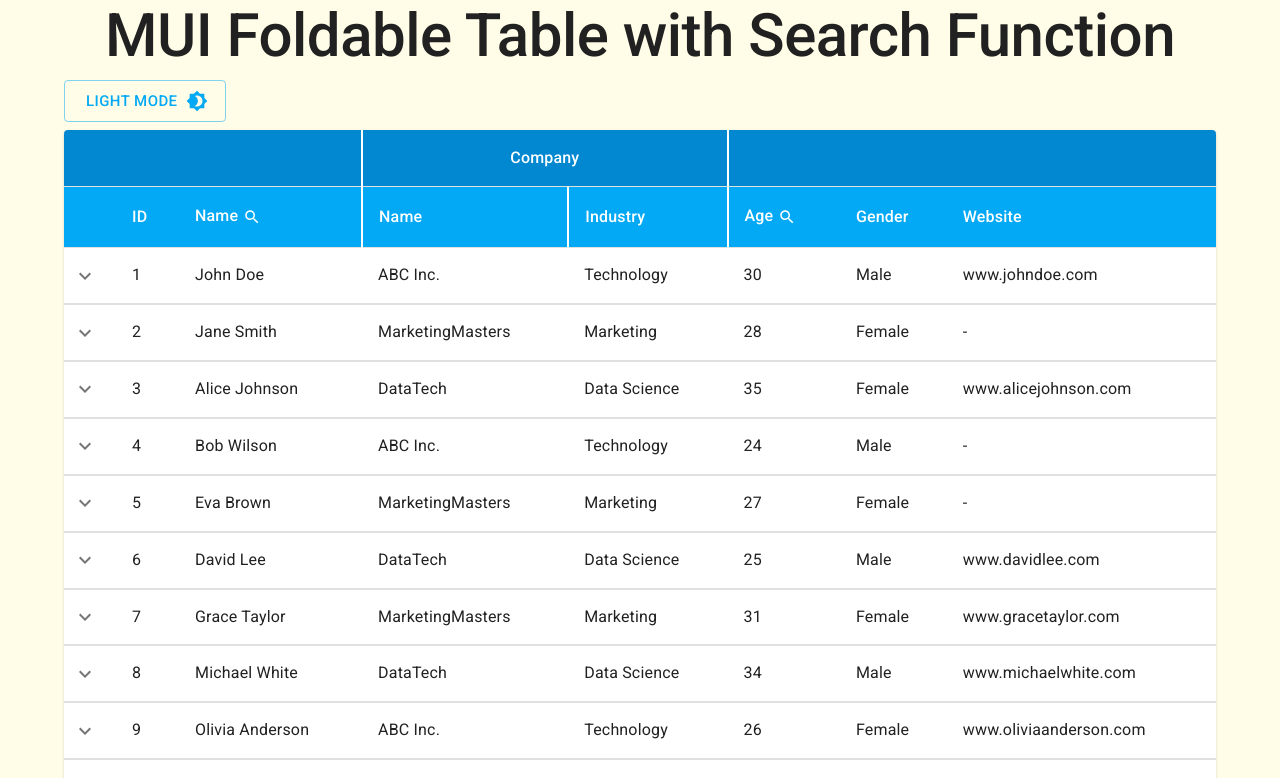
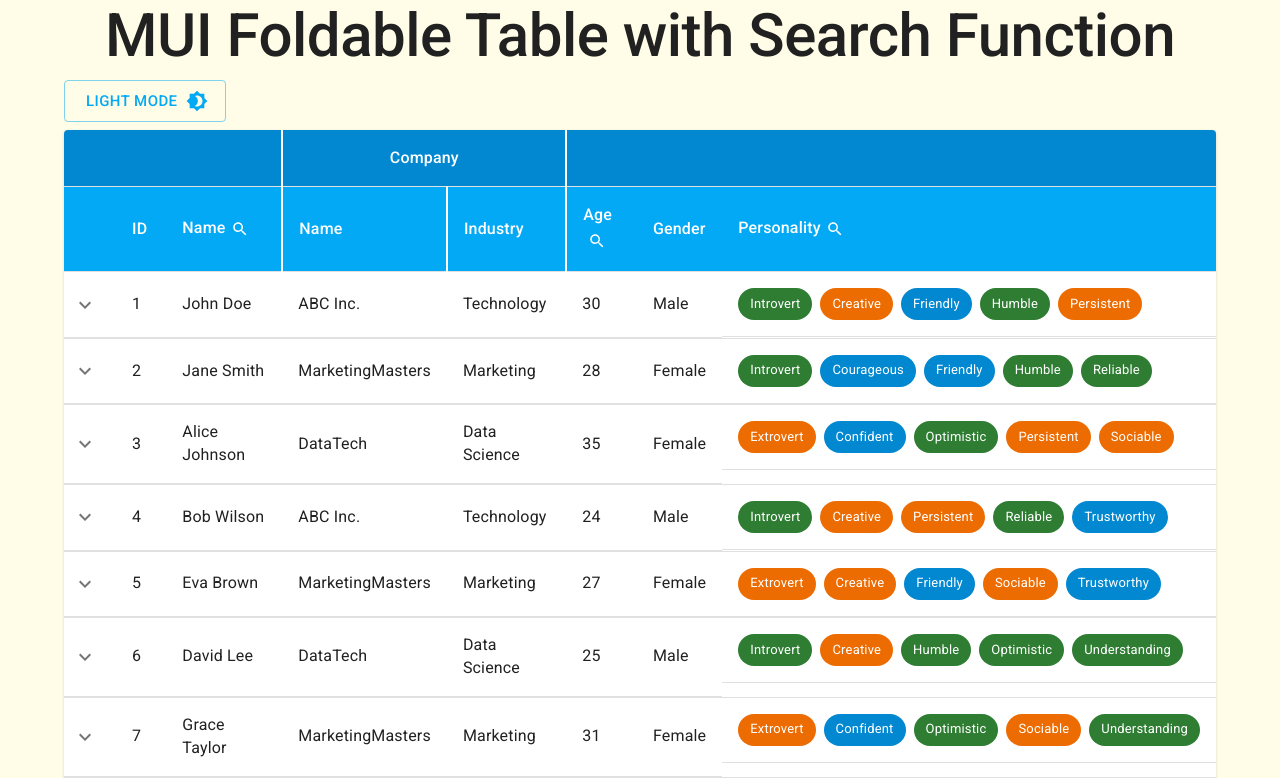
Before and after one commit to Joy-Honchan/mui-foldable-table, a React (Vite) app: page / in a window 1280 px wide. Shown: the top 778 px of the page. Built offline with nearby package versions, Linux system fonts and the light colour scheme.

Commit message:
feat: render personality tag

```diff
--- a/src/App.tsx
+++ b/src/App.tsx
@@ -97,8 +97,24 @@ const TableContainer = () => {
         label: 'Gender'
       },
       {
-        field: 'website',
-        label: 'Website'
+        field: 'personality',
+        label: 'Personality',
+        type: 'multitag',
+        tags: [
+          'Introvert',
+          'Creative',
+          'Friendly',
+          'Humble',
+          'Persistent',
+          'Courageous',
+          'Reliable',
+          'Extrovert',
+          'Confident',
+          'Optimistic',
+          'Sociable',
+          'Trustworthy',
+          'Understanding'
+        ]
       }
     ],
     []
--- a/src/components/FoldableTable/FoldableRow.tsx
+++ b/src/components/FoldableTable/FoldableRow.tsx
@@ -4,7 +4,7 @@ import InnerTable from './InnerTable.tsx'
 import KeyboardArrowDownIcon from '@mui/icons-material/KeyboardArrowDown'
 import KeyboardArrowUpIcon from '@mui/icons-material/KeyboardArrowUp'
 import DataType, { ColItemType } from '../../type.ts'
-import displayData from '../../utils/displayData.ts'
+import displayData from '../../utils/displayData.tsx'
 
 interface PropType {
   open: boolean
@@ -47,8 +47,11 @@ const FoldableRow = ({
           </IconButton>
         </TableCell>
         {columns.map((item, index) => (
-          <TableCell key={index}>
-            {displayData(item.field, singleRowData)}
+          <TableCell
+            sx={'tags' in item ? { display: 'flex', gap: 1 } : null}
+            key={index}
+          >
+            {displayData(item, singleRowData)}
           </TableCell>
         ))}
       </TableRow>
--- a/src/components/FoldableTable/InnerTable.tsx
+++ b/src/components/FoldableTable/InnerTable.tsx
@@ -2,7 +2,7 @@ import { useMemo } from 'react'
 import { Table, TableBody, TableCell, TableHead, TableRow } from '@mui/material'
 import DataType, { ColItemType } from '../../type.ts'
 import getColumnGroup from '../../utils/getColumnGroup.ts'
-import displayData from '../../utils/displayData.ts'
+import displayData from '../../utils/displayData.tsx'
 
 interface PropType {
   innerRowData: Partial<DataType>
@@ -72,9 +72,7 @@ const InnerTable = ({ innerRowData, innerColumns }: PropType) => {
         >
           <TableCell />
           {innerColumns.map((item, index) => (
-            <TableCell key={index}>
-              {displayData(item.field, innerRowData)}
-            </TableCell>
+            <TableCell key={index}>{displayData(item, innerRowData)}</TableCell>
           ))}
         </TableRow>
       </TableBody>
--- /dev/null
+++ b/src/components/FoldableTable/PersonalityTag.tsx
@@ -0,0 +1,12 @@
+import { Chip } from '@mui/material'
+interface PropType {
+  label: string
+  index: number
+}
+const PersonalityTag = ({ label, index }: PropType) => {
+  const bgColor =
+    index % 3 === 0 ? 'success' : index % 3 === 1 ? 'warning' : 'info'
+  return <Chip label={label} color={bgColor} />
+}
+
+export default PersonalityTag
--- a/src/components/FoldableTable/PopoverContent.tsx
+++ b/src/components/FoldableTable/PopoverContent.tsx
@@ -10,7 +10,7 @@ import {
   Slider,
   Typography
 } from '@mui/material'
-import { ColItemType } from '../../type'
+import { ColItemType, SliderColItemType } from '../../type'
 import CloseIcon from '@mui/icons-material/Close'
 import { SearchParamContext } from '../../context/searchParamContext'
 
@@ -18,7 +18,7 @@ interface PropType {
   colItem?: ColItemType
 }
 const PopoverContent = ({ colItem }: PropType) => {
-  if (!colItem) return null
+  if (!colItem || !('type' in colItem)) return null
   // const { searchParams, clearSearchParam, handleSearchParam } =
   //   useContext(SearchParamContext)
   // const value = useMemo(
@@ -127,9 +127,9 @@ const SliderInputContent = ({
 }: {
   field: ColItemType['field']
   label: ColItemType['label']
-  marks: ColItemType['marks']
-  min: ColItemType['min']
-  max: ColItemType['max']
+  marks: SliderColItemType['marks']
+  min: SliderColItemType['min']
+  max: SliderColItemType['max']
 }) => {
   const { searchParams, clearSearchParam, handleSearchParam } =
     useContext(SearchParamContext)
--- a/src/components/FoldableTable/TableHeadCell.tsx
+++ b/src/components/FoldableTable/TableHeadCell.tsx
@@ -8,7 +8,8 @@ interface PropType {
   handleIconClick: (event: MouseEvent<HTMLButtonElement>) => void
 }
 const TableHeadCell = ({ colItem, handleIconClick }: PropType) => {
-  const TypeIcon = colItem.type ? (
+  const TypeIcon =
+    'type' in colItem ? (
       <IconButton
         color="inherit"
         onClick={handleIconClick}
--- a/src/components/ModeToggle.tsx
+++ b/src/components/ModeToggle.tsx
@@ -1,7 +1,7 @@
 import { useContext } from 'react'
 import { useTheme } from '@mui/material/styles'
 import { ColorModeContext } from '../context/ThemeContext'
-import { Box, Button, IconButton } from '@mui/material'
+import { Box, Button } from '@mui/material'
 import Brightness4Icon from '@mui/icons-material/Brightness4'
 import Brightness7Icon from '@mui/icons-material/Brightness7'
 
--- a/src/context/ThemeContext.tsx
+++ b/src/context/ThemeContext.tsx
@@ -130,6 +130,13 @@ const generateTheme = (mode: 'light' | 'dark') => {
               color: theme.palette.primary.light
             })
           }
+        },
+        MuiChip: {
+          styleOverrides: {
+            label: {
+              fontWeight: 500
+            }
+          }
         }
       }
     }
--- a/src/fakeData.json
+++ b/src/fakeData.json
@@ -10,7 +10,13 @@
             "city": "Boston"
         },
         "phone": "555-123-4567",
-        "website": "www.johndoe.com",
+        "personality": [
+            0,
+            1,
+            2,
+            3,
+            4
+        ],
         "company": {
             "name": "ABC Inc.",
             "industry": "Technology"
@@ -29,7 +35,13 @@
             "city": "Philadelphia"
         },
         "phone": "555-987-6543",
-        "website": "",
+        "personality": [
+            0,
+            5,
+            2,
+            3,
+            6
+        ],
         "company": {
             "name": "MarketingMasters",
             "industry": "Marketing"
@@ -48,7 +60,13 @@
             "city": "Miami"
         },
         "phone": "555-567-8901",
-        "website": "www.alicejohnson.com",
+        "personality": [
+            7,
+            8,
+            9,
+            4,
+            10
+        ],
         "company": {
             "name": "DataTech",
             "industry": "Data Science"
@@ -67,7 +85,13 @@
             "city": "Boston"
         },
         "phone": "555-234-5678",
-        "website": "",
+        "personality": [
+            0,
+            1,
+            4,
+            6,
+            11
+        ],
         "company": {
             "name": "ABC Inc.",
             "industry": "Technology"
@@ -86,7 +110,13 @@
             "city": "Philadelphia"
         },
         "phone": "555-345-6789",
-        "website": "",
+        "personality": [
+            7,
+            1,
+            2,
+            10,
+            11
+        ],
         "company": {
             "name": "MarketingMasters",
             "industry": "Marketing"
@@ -105,7 +135,13 @@
             "city": "Miami"
         },
         "phone": "555-789-0123",
-        "website": "www.davidlee.com",
+        "personality": [
+            0,
+            1,
+            3,
+            9,
+            12
+        ],
         "company": {
             "name": "DataTech",
             "industry": "Data Science"
@@ -124,7 +160,13 @@
             "city": "Philadelphia"
         },
         "phone": "555-456-7890",
-        "website": "www.gracetaylor.com",
+        "personality": [
+            7,
+            8,
+            9,
+            10,
+            12
+        ],
         "company": {
             "name": "MarketingMasters",
             "industry": "Marketing"
@@ -143,7 +185,13 @@
             "city": "Miami"
         },
         "phone": "555-890-1234",
-        "website": "www.michaelwhite.com",
+        "personality": [
+            0,
+            1,
+            4,
+            6,
+            12
+        ],
         "company": {
             "name": "DataTech",
             "industry": "Data Science"
@@ -162,7 +210,13 @@
             "city": "Boston"
         },
         "phone": "555-678-9012",
-        "website": "www.oliviaanderson.com",
+        "personality": [
+            7,
+            5,
+            2,
+            4,
+            10
+        ],
         "company": {
             "name": "ABC Inc.",
             "industry": "Technology"
@@ -181,7 +235,13 @@
             "city": "Boston"
         },
         "phone": "555-012-3456",
-        "website": "www.williamclark.com",
+        "personality": [
+            0,
+            8,
+            1,
+            3,
+            11
+        ],
         "company": {
             "name": "ABC Inc.",
             "industry": "Technology"
--- a/src/utils/displayData.ts
+++ /dev/null
@@ -1,17 +0,0 @@
-import DataType from "../type"
-
-export default function displayData(colName: string, rowData: Partial<DataType>) {
-
-    const fieldArr = colName.split('.')
-
-    let fieldData = rowData[fieldArr[0]]
-    if (!fieldData) {
-        return "-"
-    }
-    if (typeof fieldData === "string" || typeof fieldData === "number") {
-        return fieldData
-    } else {
-        return fieldData[fieldArr[1]]
-    }
-
-}
--- /dev/null
+++ b/src/utils/displayData.tsx
@@ -0,0 +1,26 @@
+import { ReactNode } from 'react'
+import DataType, { ColItemType } from '../type'
+import PersonalityTag from '../components/FoldableTable/PersonalityTag'
+
+export default function displayData(
+  colItem: ColItemType,
+  rowData: Partial<DataType>
+): ReactNode {
+  const fieldArr = colItem.field.split('.')
+
+  let fieldData = rowData[fieldArr[0]]
+  if (!fieldData) {
+    return '-'
+  }
+  if (typeof fieldData === 'string' || typeof fieldData === 'number') {
+    return fieldData
+  } else if (Array.isArray(fieldData)) {
+    if (!('tags' in colItem)) return
+    return fieldData.map((item) => {
+      const label = colItem.tags[item]
+      return <PersonalityTag label={label} index={item} />
+    })
+  } else {
+    return fieldData[fieldArr[1]]
+  }
+}
```
Also changed, not shown: src/type.ts (+20 -6 lines). Lines whose indentation alone changed are shown as unchanged.
